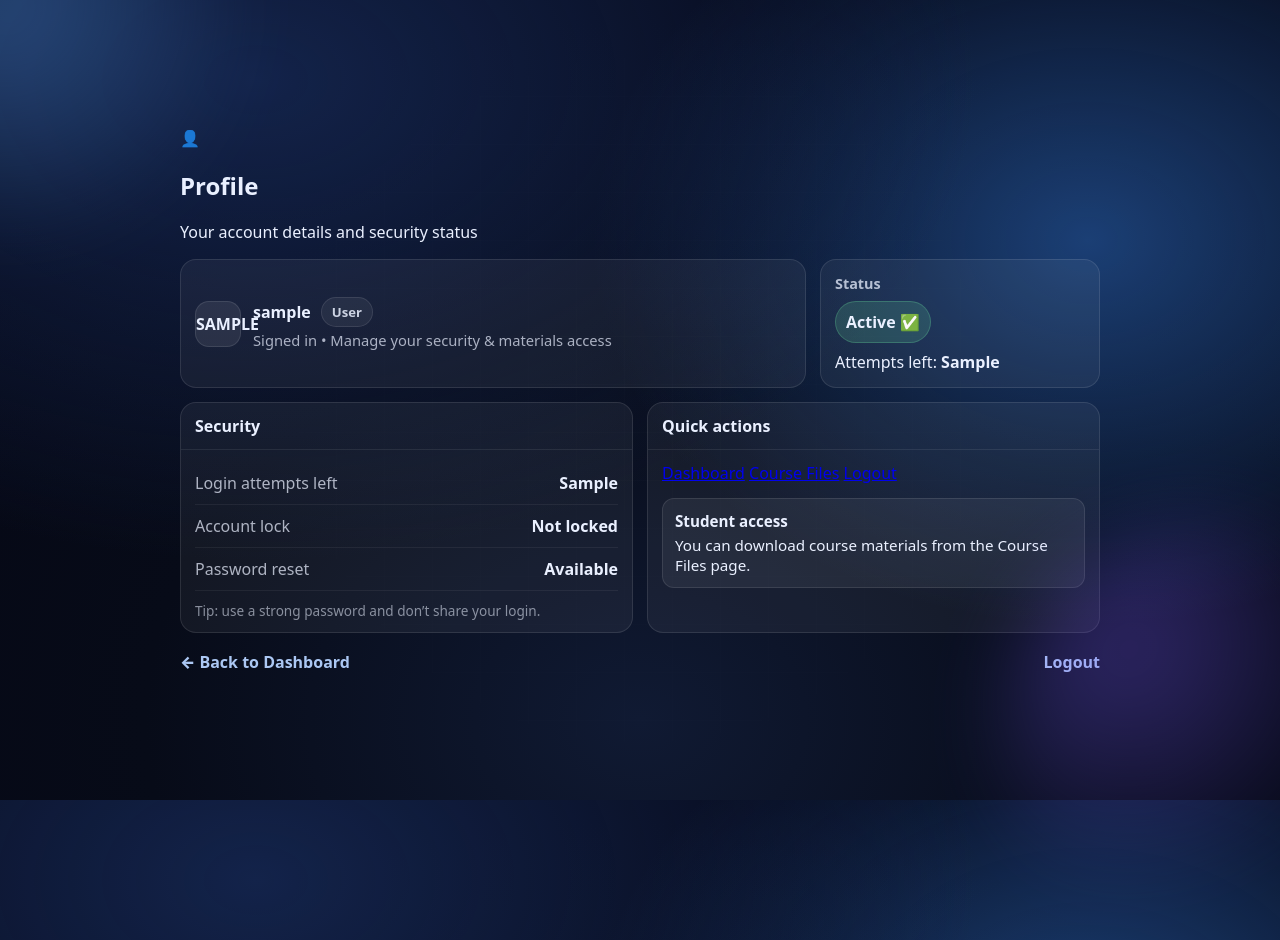
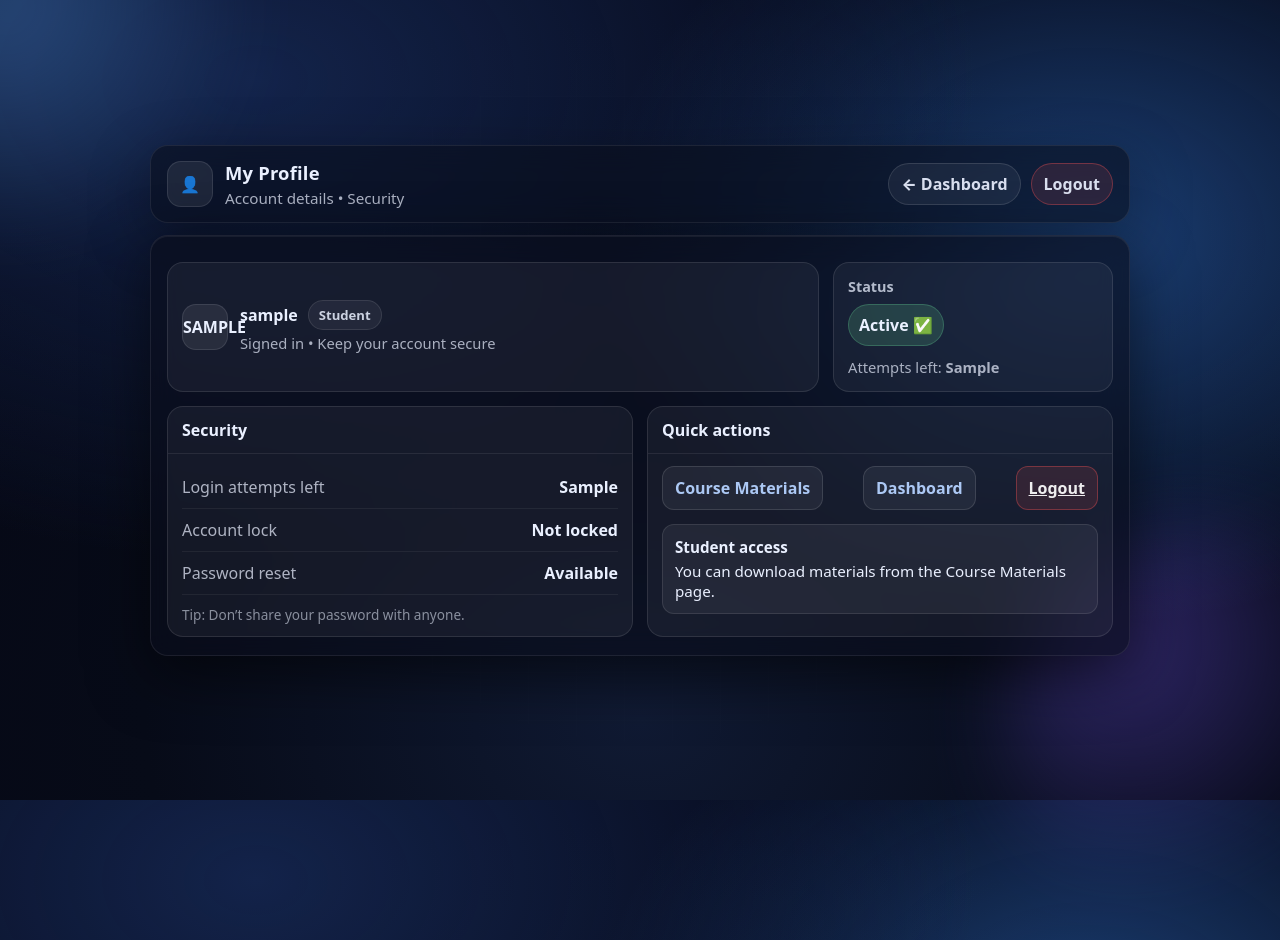
Before and after one commit to EnglishEdu28/TheEngEdu28, a Flask app: template templates/profile.html in a window 1280 px wide; the page is wider, and only the part inside the window is pictured. Run offline with Flask 3, Linux system fonts and the light colour scheme; the template is opened without the code that fills it: most values are stand-ins (such as "Sample title", 1, 10 or a date in 2020); parts of the project's set-up code (start-up, migrations or seed data) failed here and were passed over; some libraries are stand-ins or nearby versions.

Commit message:
Update profile.html

```diff
--- a/templates/profile.html
+++ b/templates/profile.html
@@ -3,50 +3,52 @@
 <head>
   <meta charset="UTF-8" />
   <meta name="viewport" content="width=device-width, initial-scale=1.0" />
-  <title>Profile</title>
+  <title>Profile • University Portal</title>
   <link rel="stylesheet" href="{{ url_for('static', filename='style.css') }}">
 </head>
 <body>
   <main class="page">
-    <section class="auth-card" style="max-width: 920px;">
-      <header class="auth-header">
-        <div class="logo-badge">👤</div>
-        <h1>Profile</h1>
-        <p>Your account details and security status</p>
+    <section class="shell" style="max-width: 980px;">
+      <header class="topbar">
+        <div class="topbar-left">
+          <div class="appmark" aria-hidden="true">👤</div>
+          <div>
+            <div class="topbar-title">My Profile</div>
+            <div class="topbar-sub">Account details • Security</div>
+          </div>
+        </div>
+
+        <div class="topbar-right">
+          <a class="chip" href="{{ url_for('dashboard') }}">← Dashboard</a>
+          <a class="chip chip-danger" href="{{ url_for('logout') }}">Logout</a>
+        </div>
       </header>
 
+      <section class="card">
         <div class="profile-top">
           <div class="profile-user">
-          <div class="avatar" aria-hidden="true">
-            {{ (username|default("U", true))[0]|upper }}
-          </div>
-
+            <div class="avatar" aria-hidden="true">{{ (username|default("U", true))[0]|upper }}</div>
             <div>
               <div class="profile-name">
                 {{ username|default("User", true) }}
-
                 {% if is_admin %}
                   <span class="badge badge-admin">Admin</span>
                 {% else %}
-                <span class="badge">User</span>
+                  <span class="badge">Student</span>
                 {% endif %}
               </div>
-
-            <div class="profile-meta">
-              Signed in • Manage your security & materials access
-            </div>
+              <div class="profile-meta">Signed in • Keep your account secure</div>
             </div>
           </div>
 
           <div class="status-card">
             <div class="status-title">Status</div>
-
             {% if locked %}
               <div class="status-pill status-danger">Locked 🔒</div>
-            <div class="status-sub">Try again in <b>{{ remaining|default(0, true) }}</b> seconds</div>
+              <div class="profile-meta">Try again in <b>{{ remaining|default(0, true) }}</b> seconds</div>
             {% else %}
               <div class="status-pill status-ok">Active ✅</div>
-            <div class="status-sub">Attempts left: <b>{{ attempts_left|default(0, true) }}</b></div>
+              <div class="profile-meta">Attempts left: <b>{{ attempts_left|default(0, true) }}</b></div>
             {% endif %}
           </div>
         </div>
@@ -61,21 +63,14 @@
               </div>
               <div class="kv">
                 <span class="k">Account lock</span>
-              <span class="v">
-                {% if locked %}
-                  Enabled ({{ remaining|default(0, true) }}s)
-                {% else %}
-                  Not locked
-                {% endif %}
-              </span>
+                <span class="v">{% if locked %}Enabled{% else %}Not locked{% endif %}</span>
               </div>
               <div class="kv">
                 <span class="k">Password reset</span>
                 <span class="v">Available</span>
               </div>
-
-            <div class="hint" style="margin-top: 10px;">
-              Tip: use a strong password and don’t share your login.
+              <div class="hint" style="margin-top:10px;">
+                Tip: Don’t share your password with anyone.
               </div>
             </div>
           </div>
@@ -83,34 +78,30 @@
           <div class="panel">
             <div class="panel-title">Quick actions</div>
             <div class="panel-body">
-            <div class="actions-row">
-              <a class="btn-outline" href="{{ url_for('dashboard') }}">Dashboard</a>
-              <a class="btn-outline" href="{{ url_for('files') }}">Course Files</a>
+              <div class="row">
+                <a class="btn-soft" href="{{ url_for('files') }}">Course Materials</a>
+                <a class="btn-soft" href="{{ url_for('dashboard') }}">Dashboard</a>
                 {% if is_admin %}
-                <a class="btn-outline" href="{{ url_for('admin_panel') }}">Admin Panel</a>
+                  <a class="btn-soft" href="{{ url_for('admin_panel') }}">Admin Panel</a>
                 {% endif %}
-              <a class="btn-outline btn-outline-danger" href="{{ url_for('logout') }}">Logout</a>
+                <a class="btn-danger" href="{{ url_for('logout') }}">Logout</a>
               </div>
 
               {% if is_admin %}
-              <div class="alert" style="margin-top: 14px;">
+                <div class="alert" style="margin-top:14px;">
                   <strong>Admin access</strong>
-                <span>You can upload course materials and manage users from the Admin Panel.</span>
+                  <span>You can upload materials and manage users.</span>
                 </div>
               {% else %}
-              <div class="alert" style="margin-top: 14px;">
+                <div class="alert" style="margin-top:14px;">
                   <strong>Student access</strong>
-                <span>You can download course materials from the Course Files page.</span>
+                  <span>You can download materials from the Course Materials page.</span>
                 </div>
               {% endif %}
             </div>
           </div>
         </div>
-
-      <div class="row" style="margin-top:18px;">
-        <a class="link" href="{{ url_for('dashboard') }}">← Back to Dashboard</a>
-        <a class="link" href="{{ url_for('logout') }}">Logout</a>
-      </div>
+      </section>
     </section>
 
     <div class="bg-orb orb-1" aria-hidden="true"></div>
```
Lines whose indentation alone changed are shown as unchanged.
